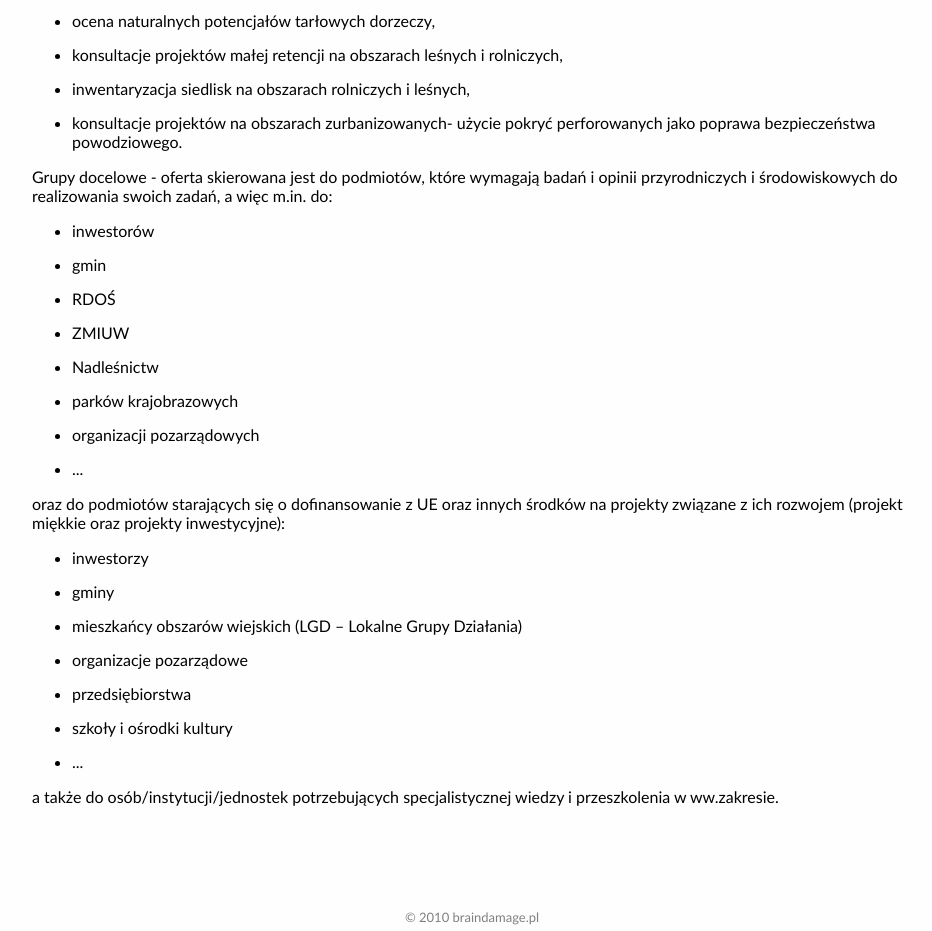
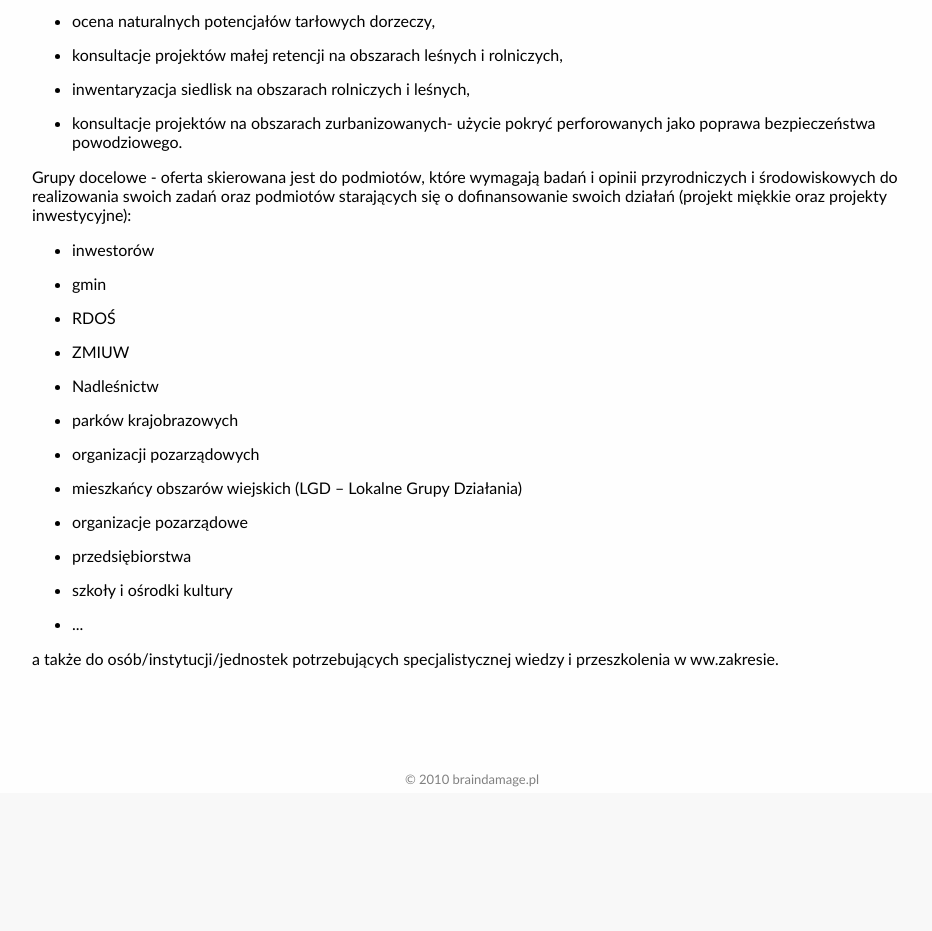
Before and after one commit to flojdek/lacerta, a Python web app: template oferta/templates/oferta.html in a window 1280 px wide. Shown: the part 448-1379 px from the top of the page, without its empty margins (168-1100 px from the left). After the commit the page ends 1235 px from the top, so only its background shows below. Run offline with Jinja, Linux system fonts and the light colour scheme; the template is opened without the code that fills it, so the values that code supplies are empty.

Commit message:
skrócenie akapitu o grupach docelowych - scalenie w 1

```diff
--- a/oferta/templates/oferta.html
+++ b/oferta/templates/oferta.html
@@ -25,8 +25,7 @@
 <li>konsultacje projektów na obszarach zurbanizowanych- użycie pokryć perforowanych jako poprawa bezpieczeństwa powodziowego.</li>
 </ul>
 
-<p>Grupy docelowe - oferta skierowana jest do podmiotów, które wymagają badań i opinii przyrodniczych i środowiskowych do
-realizowania swoich zadań, a więc m.in. do:
+<p>Grupy docelowe - oferta skierowana jest do podmiotów, które wymagają badań i opinii przyrodniczych i środowiskowych do realizowania swoich zadań oraz podmiotów starających się o dofinansowanie swoich działań (projekt miękkie oraz projekty inwestycyjne):
 <ul>
 <li>inwestorów</li>
 <li>gmin</li>
@@ -35,13 +34,6 @@ realizowania swoich zadań, a więc m.in. do:
 <li>Nadleśnictw</li>
 <li>parków krajobrazowych</li>
 <li>organizacji pozarządowych </li>
-<li>...</li>
-</ul>
-<p>oraz do podmiotów starających się o dofinansowanie  z UE oraz innych środków na projekty związane z ich
-rozwojem (projekt miękkie oraz projekty inwestycyjne):
-<ul>
-<li>inwestorzy</li>
-<li>gminy</li>
 <li>mieszkańcy obszarów wiejskich (LGD – Lokalne Grupy Działania)</li>
 <li>organizacje pozarządowe</li>
 <li>przedsiębiorstwa</li>
```
